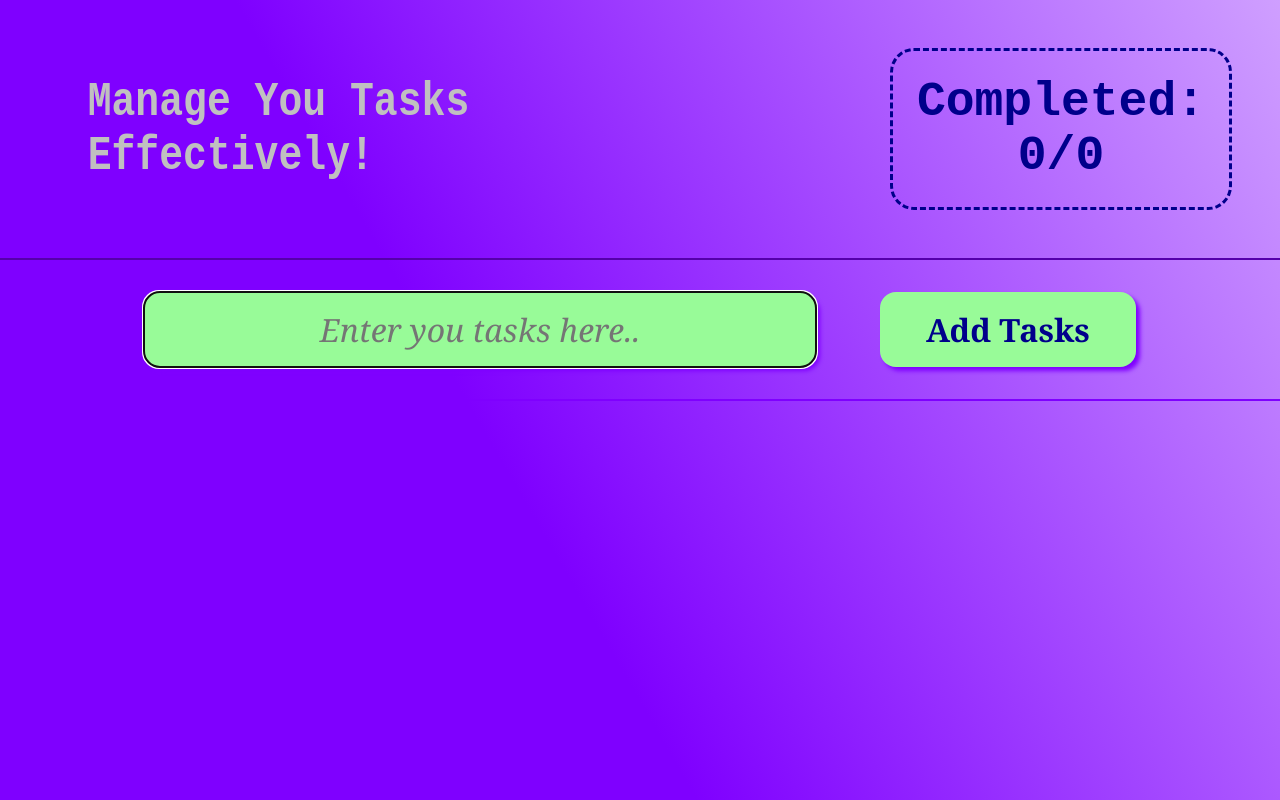
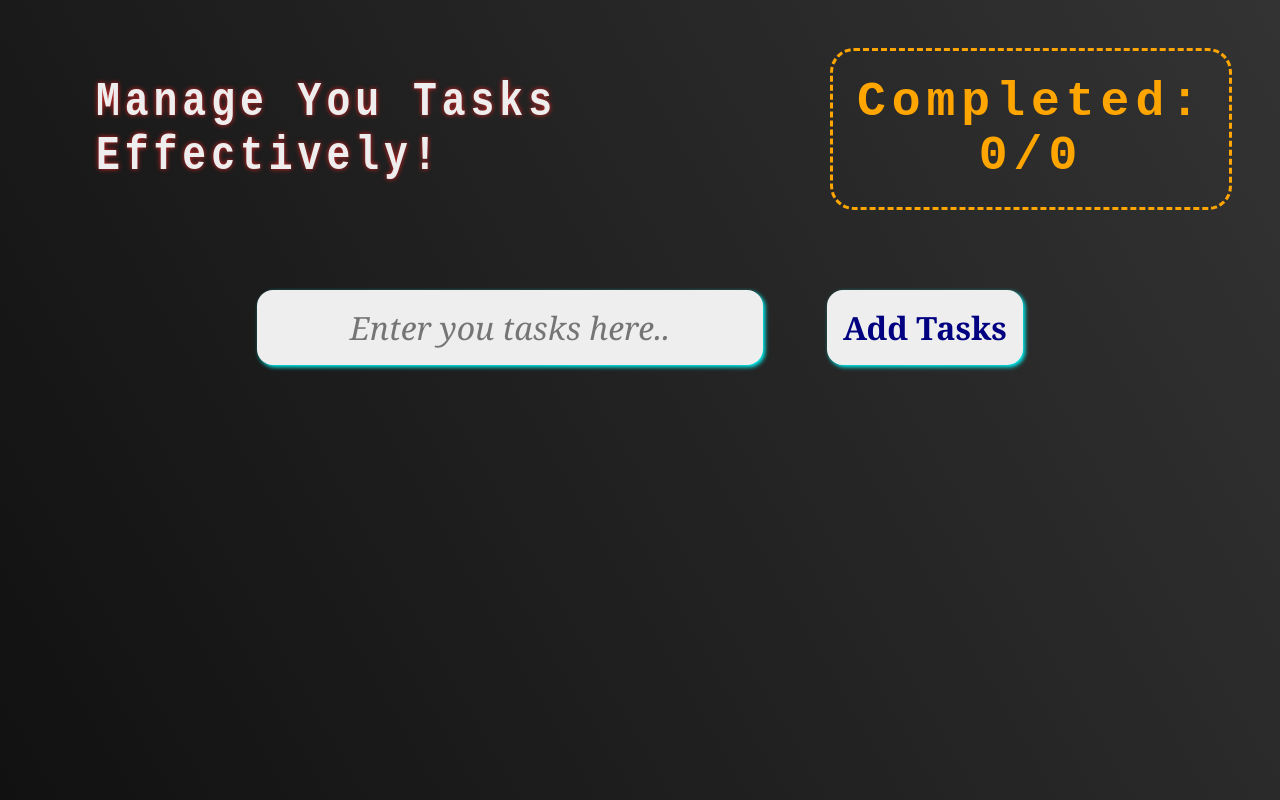
Before and after one commit to PrithvishSarkar/taskManager, a React (Vite) app: page / in a window 1280 px wide. Built offline with nearby package versions, Linux system fonts and the light colour scheme.

Commit message:
fix: Modified previous styles and added new styles

```diff
--- a/src/App.css
+++ b/src/App.css
@@ -1,12 +1,12 @@
 body {
     margin: 0;
     min-height: 100vh;
-    background-image: linear-gradient(30deg, #7f00ff 40%, #cf9fff 100%);
-    /* Voilet, Light Violet */
-    background-image: -o-linear-gradient(30deg, #7f00ff 40%, #cf9fff 100%);
-    background-image: -moz-linear-gradient(30deg, #7f00ff 40%, #cf9fff 100%);
-    background-image: -webkit-linear-gradient(30deg, #7f00ff 40%, #cf9fff 100%);
+    background-image: linear-gradient(30deg, #111, #333);
+    background-image: -o-linear-gradient(30deg, #111, #333);
+    background-image: -moz-linear-gradient(30deg, #111, #333);
+    background-image: -webkit-linear-gradient(30deg, #111, #333);
     background-repeat: no-repeat;
+    background-size: cover;
 }
 
 .header {
@@ -22,11 +22,11 @@ body {
     font-family: 'Courier New', Courier, monospace;
     font-size: 3em;
     font-weight: bold;
-    font-stretch: expanded;
+    letter-spacing: 0.125em;
 }
 
 .introduction {
-    color: #c0c0c0; /* Silver */
+    color: #eee;
     animation-name: wiggle;
     -o-animation-name: wiggle;
     -moz-animation-name: wiggle;
@@ -56,29 +56,25 @@ body {
 @keyframes wiggle {
     0% {
         transform: scaleX(1);
+        text-shadow: 0 0 0.125em #0ff;
     }
     100% {
         transform: scaleX(0.8);
+        text-shadow: 0 0 0.125em #f00;
     }
 }
 
 .taskCount {
     border-style: dashed;
     border-width: 0.0625em;
-    border-color: #00008b; /* Dark Blue */
+    border-color: #ffa500; /* Orange */
     border-radius: 0.5em;
-    color: #00008b;
+    color: #ffa500;
     text-align: center;
     padding: 0.5em;
 }
 
 .inputForm {
-    border-bottom-style: inset;
-    border-bottom-width: 0.125em;
-    border-bottom-color: #7f00ff;
-    border-top-style: inset;
-    border-top-width: 0.125em;
-    border-top-color: #7f00ff;
     text-align: center;
     box-sizing: border-box;
 }
@@ -87,41 +83,55 @@ body {
     padding: 0.5em;
     margin: 1em;
     border: none;
-    background-color: #98fb98; /* Pale Green */
-    box-shadow: 0.125em 0.125em 0.125em #7f00ff;
+    background-color: #eee;
+    box-shadow: 0.0625em 0.0625em 0.125em #0ff;
     border-radius: 0.5em;
+    outline: none;
     font-size: 2em;
     font-family: Georgia, 'Times New Roman', Times, serif;
     text-align: center;
-    color: darkblue;
+    color: #000080; /* Navy */
     cursor: pointer;
 }
 
 .formInput {
     font-style: italic;
-    min-width: 50vw;
 }
 
 .formButton {
     font-weight: bold;
-    min-width: 20vw;
+}
+
+.formReset {
+    font-weight: 100;
+}
+
+.formButton:active, .formReset:active {
+    box-shadow: -0.0625em -0.0625em 0.125em #0ff;
 }
 
 .listItems {
     box-sizing: border-box;
-    border: none;
-    background-color: #7f00ff;
-    border-bottom-right-radius: 1em;
-    padding: 0.5em;
-    margin: 1em;
+    border-left-style: solid;
+    border-left-width: 0.125em;
+    border-left-color: #ffa500;
+    color: #ffa500;
+    margin: 1em auto;
     font-family: cursive;
     font-size: 1.5em;
-    font-stretch: expanded;
-    color: #ffef00; /* Canary Yellow */
 }
 
-.listCheckbox {
-    min-width: 2em;
+.listCheckBox {
+    margin: auto 0.5em;
+    padding: 0.25em;
+    outline: none;
+    border: none;
+    border-radius: 20%;
+    text-align: center;
+    font-size: 0.75em;
+    font-weight: bold;
+    color: #fff;
+    background-color: #8b0000; /* Dark Red */
 }
 
 .listButton {
```
